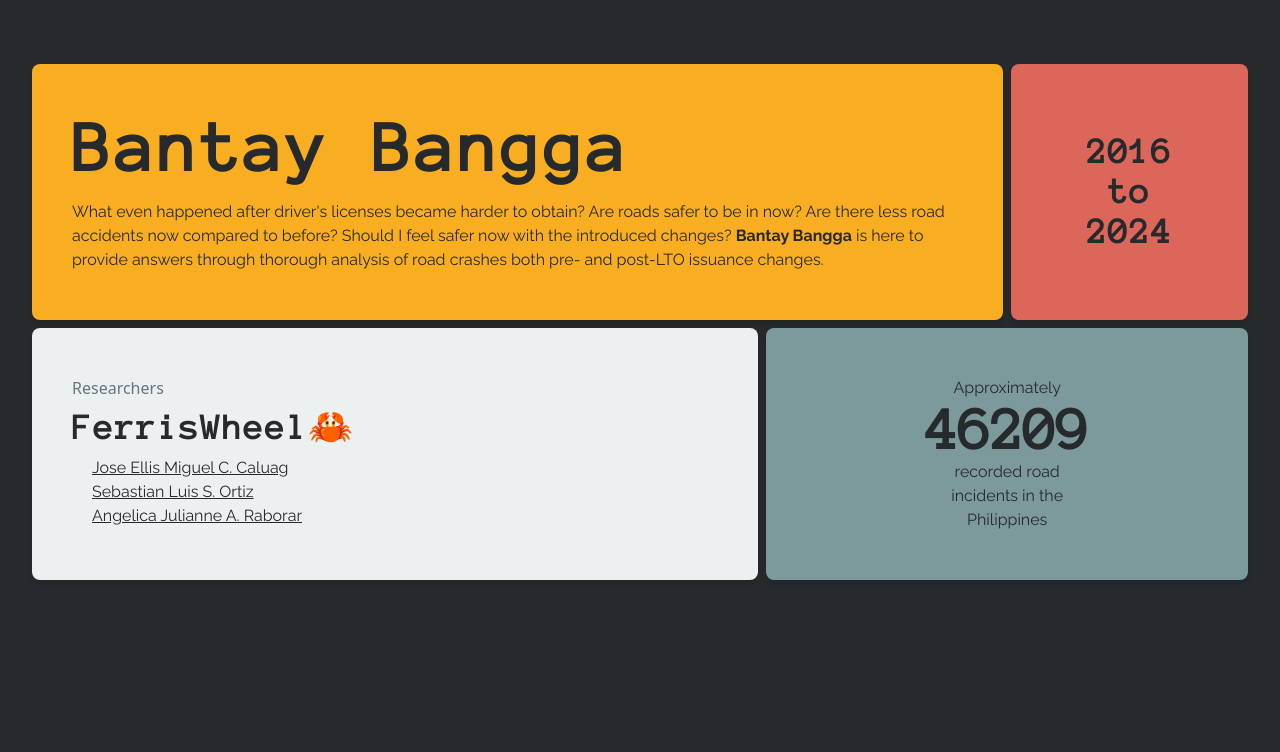
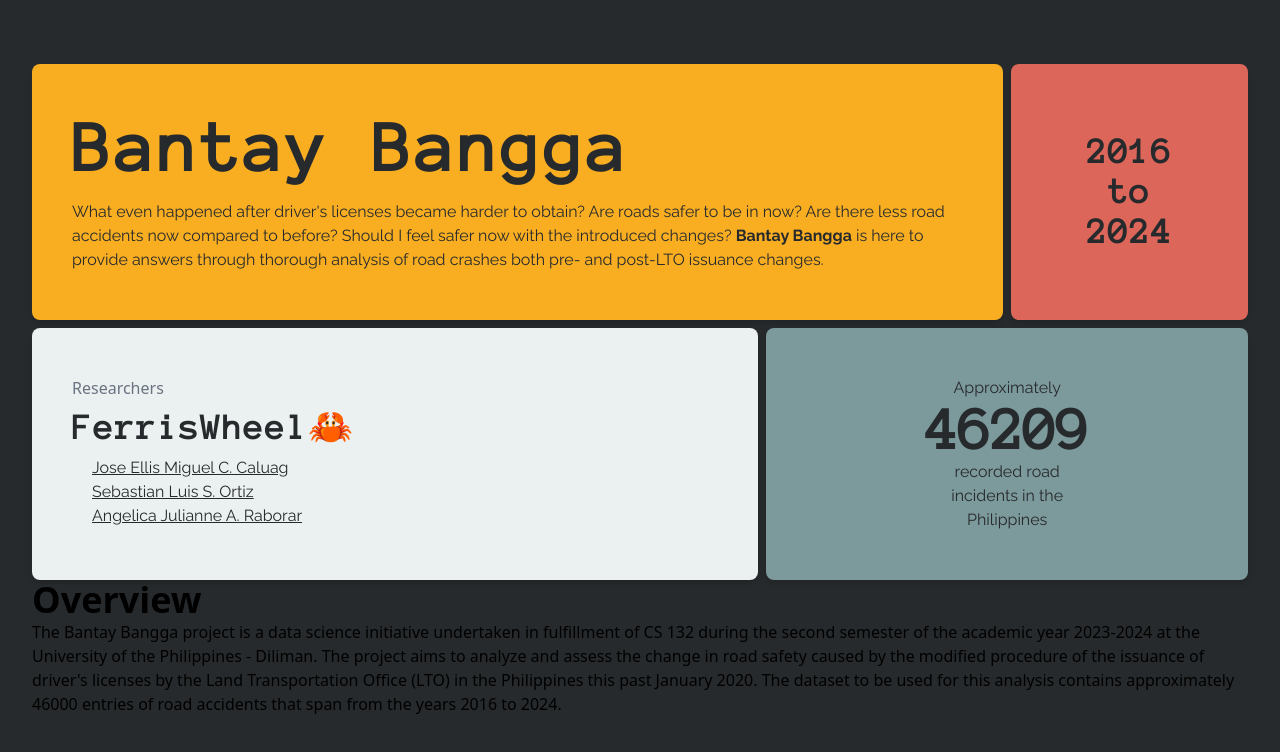
Before and after one commit to bantay-bangga/bantay-bangga.github.io, a SvelteKit app: page / in a window 1280 px wide. Shown: the top 752 px of the page. Built offline with nearby package versions, Linux system fonts and the light colour scheme; some icons are missing.

Commit message:
feat: add `Overview` content

```diff
--- a/src/routes/+page.svelte
+++ b/src/routes/+page.svelte
@@ -3,3 +3,11 @@
 </script>
 
 <Hero />
+
+<h1 class="text-4xl font-extrabold dark:text-white"> Overview </h1>
+
+<p class="dark:text-white">
+    The Bantay Bangga project is a data science initiative undertaken in fulfillment of CS 132 during the second semester of the academic year 2023-2024 at the University of the Philippines - Diliman.
+    The project aims to analyze and assess the change in road safety caused by the modified procedure of the issuance of driver's licenses by the Land Transportation Office (LTO) in the Philippines this past January 2020.
+    The dataset to be used for this analysis contains approximately 46000 entries of road accidents that span from the years 2016 to 2024.
+</p>
```
